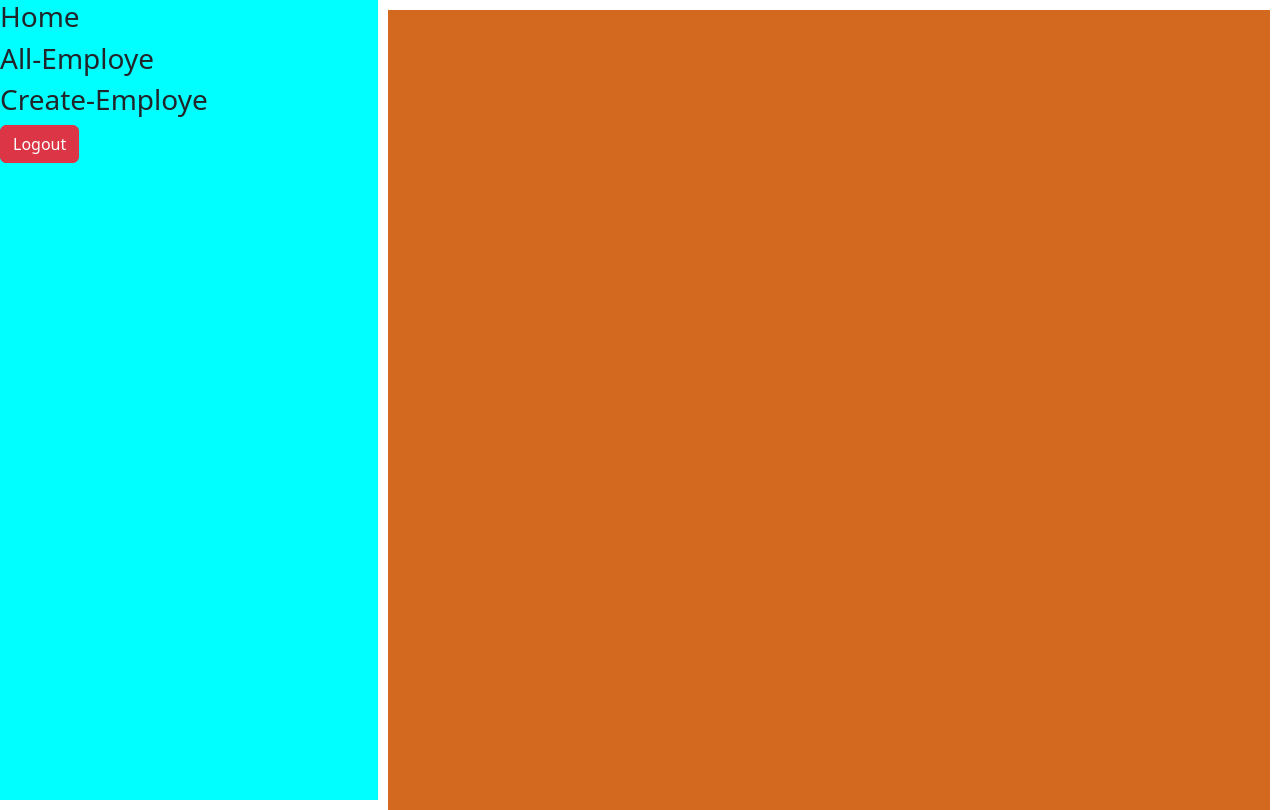
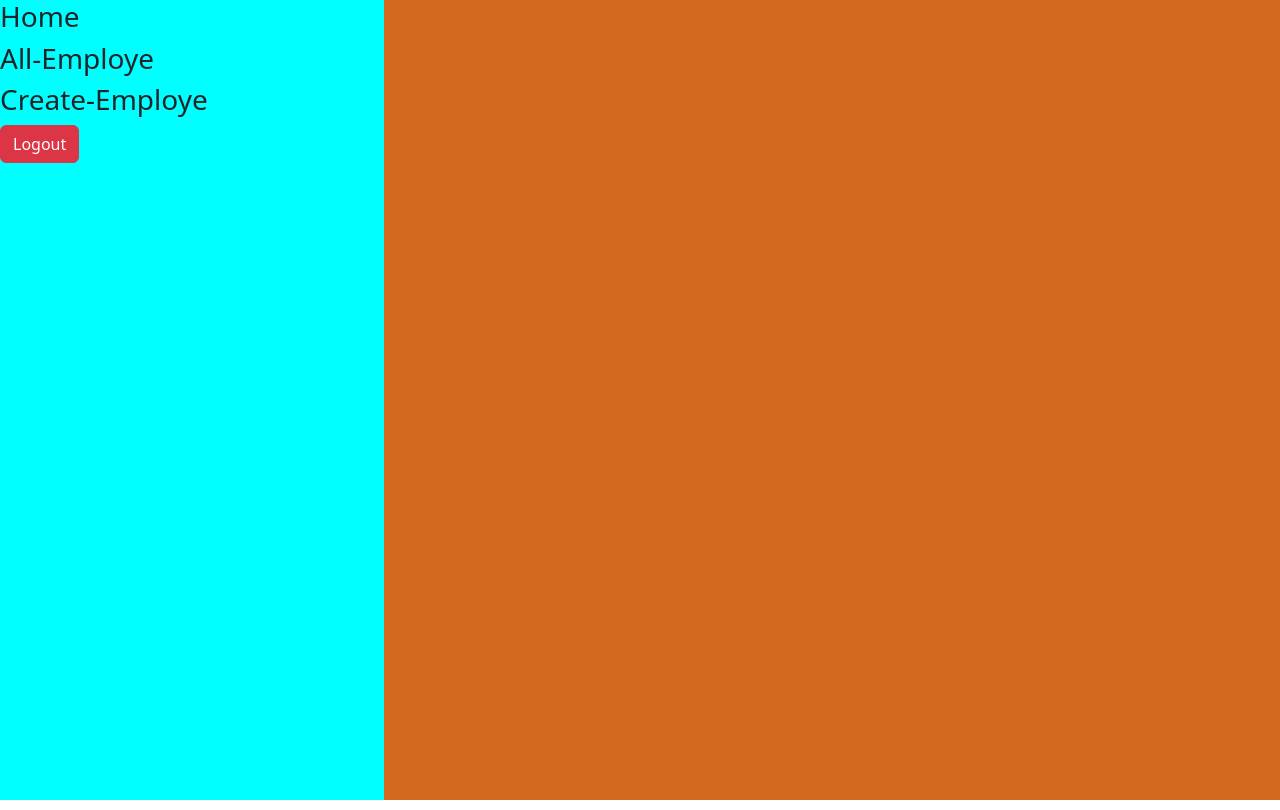
Before and after one commit to vuyyalanaresh/mini-app, an Angular app: page /dash-board in a window 1280 px wide. Built offline with nearby package versions, Linux system fonts and the light colour scheme; sample sign-in values are in the browser's storage.

Commit message:
dashbord css changed

```diff
--- a/src/app/dash-board/dash-board.component.css
+++ b/src/app/dash-board/dash-board.component.css
@@ -11,13 +11,11 @@
     overflow: auto;
 }
 .right{
-    display: flex;
+
     width: 70%;
     height: 100%;
-    align-items: center;
-    border: 10px;
-    margin: 10px;
-    padding: 10px;
+
+
     background-color: chocolate;
     overflow: auto;
 }
```
